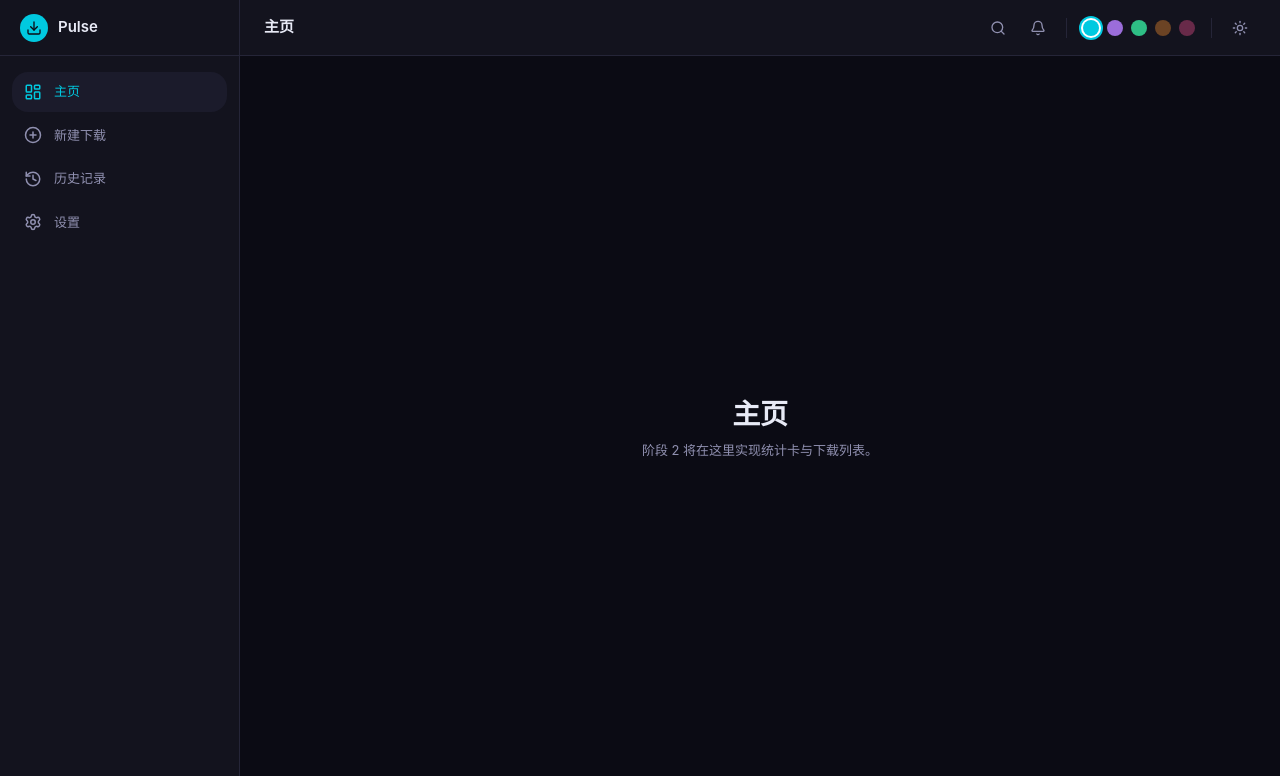
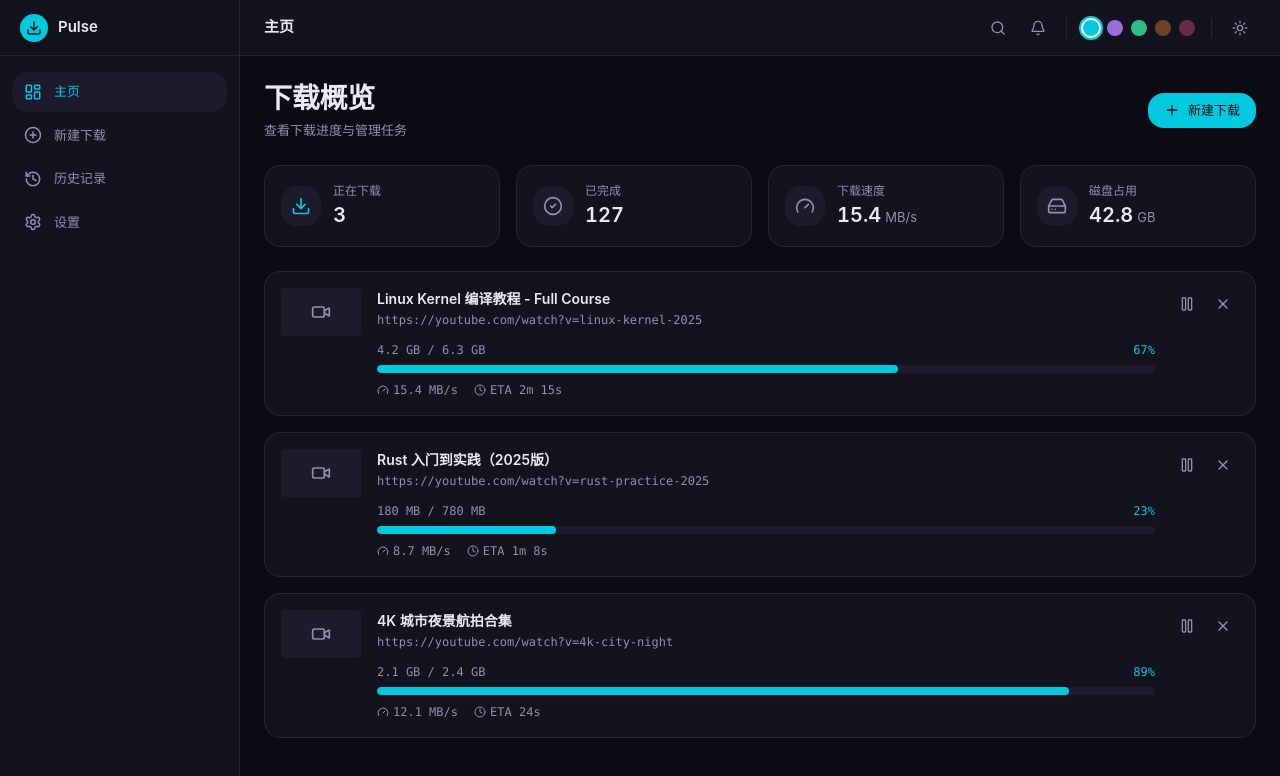
Before and after one commit to zpzhue/Pulse, a Vue app: page /#/dashboard in a window 1280 px wide. Shown: the top 776 px of the page. Built offline with nearby package versions, Linux system fonts and the light colour scheme.

Commit message:
feat: 实现主页 Dashboard（阶段2）
- 4 统计卡（正在下载/已完成/下载速度/磁盘占用）
- 进行中下载列表：缩略图、标题、URL、进度条、速度、ETA、暂停/取消
- 数据为前端模拟态，复用设计令牌，适配主题色与深浅模式

```diff
--- a/src/views/DashboardView.vue
+++ b/src/views/DashboardView.vue
@@ -1,10 +1,154 @@
-<script setup lang="ts"></script>
+<script setup lang="ts">
+import { Download, CircleCheck, Gauge, HardDrive, Video, Clock, Pause, X, Plus } from "lucide-vue-next";
+
+/* 模拟统计数据（阶段 2 为前端状态驱动，后续可接真实下载引擎） */
+const stats = [
+  { icon: Download, accent: true, label: "正在下载", value: "3", unit: "" },
+  { icon: CircleCheck, accent: false, label: "已完成", value: "127", unit: "" },
+  { icon: Gauge, accent: false, label: "下载速度", value: "15.4", unit: "MB/s" },
+  { icon: HardDrive, accent: false, label: "磁盘占用", value: "42.8", unit: "GB" },
+];
+
+/* 模拟进行中的下载任务 */
+interface DownloadTask {
+  title: string;
+  url: string;
+  downloaded: string;
+  total: string;
+  percent: number;
+  speed: string;
+  eta: string;
+}
+
+const downloads: DownloadTask[] = [
+  {
+    title: "Linux Kernel 编译教程 - Full Course",
+    url: "https://youtube.com/watch?v=linux-kernel-2025",
+    downloaded: "4.2 GB",
+    total: "6.3 GB",
+    percent: 67,
+    speed: "15.4 MB/s",
+    eta: "2m 15s",
+  },
+  {
+    title: "Rust 入门到实践（2025版）",
+    url: "https://youtube.com/watch?v=rust-practice-2025",
+    downloaded: "180 MB",
+    total: "780 MB",
+    percent: 23,
+    speed: "8.7 MB/s",
+    eta: "1m 8s",
+  },
+  {
+    title: "4K 城市夜景航拍合集",
+    url: "https://youtube.com/watch?v=4k-city-night",
+    downloaded: "2.1 GB",
+    total: "2.4 GB",
+    percent: 89,
+    speed: "12.1 MB/s",
+    eta: "24s",
+  },
+];
+</script>
 
 <template>
-  <div class="flex h-full min-h-[60vh] items-center justify-center">
-    <div class="max-w-sm text-center">
-      <h2 class="text-h2 text-foreground">主页</h2>
-      <p class="mt-2 text-body-sm text-muted-foreground">阶段 2 将在这里实现统计卡与下载列表。</p>
+  <div class="min-h-full flex flex-col">
+    <!-- Content header: section title + CTA -->
+    <div class="flex items-center justify-between mb-6 gap-4">
+      <div class="min-w-0">
+        <h2 class="text-h2 text-foreground" style="text-wrap: balance">下载概览</h2>
+        <p class="text-body-sm text-muted-foreground mt-1">查看下载进度与管理任务</p>
+      </div>
+      <RouterLink
+        to="/new-download"
+        class="shrink-0 inline-flex items-center gap-2 bg-primary text-primary-foreground rounded-lg px-4 py-2 font-medium text-[13px] transition-opacity hover:opacity-90"
+      >
+        <Plus class="w-4 h-4" />
+        <span>新建下载</span>
+      </RouterLink>
+    </div>
+
+    <!-- Stats Strip: 4 stat cards -->
+    <div class="grid grid-cols-4 gap-4 mb-6 max-lg:grid-cols-2 max-sm:grid-cols-1">
+      <div
+        v-for="s in stats"
+        :key="s.label"
+        class="bg-card border border-border rounded-lg p-4 flex items-center gap-3"
+      >
+        <div class="w-10 h-10 rounded-lg bg-muted flex items-center justify-center shrink-0">
+          <component :is="s.icon" class="w-5 h-5" :class="s.accent ? 'text-primary' : 'text-muted-foreground'" />
+        </div>
+        <div class="flex flex-col min-w-0">
+          <span class="text-[12px] text-muted-foreground">{{ s.label }}</span>
+          <span class="text-[20px] font-semibold text-foreground tabular-nums">
+            {{ s.value }}<span v-if="s.unit" class="text-[13px] font-normal text-muted-foreground ml-1">{{ s.unit }}</span>
+          </span>
+        </div>
+      </div>
+    </div>
+
+    <!-- Download List: active downloads -->
+    <div class="flex flex-col gap-4">
+      <div
+        v-for="d in downloads"
+        :key="d.url"
+        class="bg-card border border-border rounded-lg p-4"
+      >
+        <div class="flex items-start gap-4">
+          <!-- Thumbnail -->
+          <div class="w-20 h-12 rounded bg-muted flex items-center justify-center shrink-0">
+            <Video class="w-5 h-5 text-muted-foreground" />
+          </div>
+
+          <!-- Content -->
+          <div class="flex-1 min-w-0">
+            <h3 class="text-[14px] font-semibold text-foreground truncate">{{ d.title }}</h3>
+            <p class="font-mono text-[12px] text-muted-foreground truncate mt-0.5">{{ d.url }}</p>
+
+            <!-- Progress -->
+            <div class="mt-3">
+              <div class="flex items-center justify-between mb-1.5">
+                <span class="font-mono text-[12px] text-muted-foreground">{{ d.downloaded }} / {{ d.total }}</span>
+                <span class="font-mono text-[12px] text-primary font-medium">{{ d.percent }}%</span>
+              </div>
+              <div class="h-2 rounded-full bg-muted overflow-hidden">
+                <div
+                  class="h-full rounded-full bg-primary transition-[width] duration-300 ease-out"
+                  :style="{ width: d.percent + '%' }"
+                ></div>
+              </div>
+            </div>
+
+            <!-- Speed + ETA -->
+            <div class="flex items-center gap-4 mt-2">
+              <span class="text-[12px] text-muted-foreground flex items-center gap-1">
+                <Gauge class="w-3 h-3" />
+                <span class="font-mono">{{ d.speed }}</span>
+              </span>
+              <span class="text-[12px] text-muted-foreground flex items-center gap-1">
+                <Clock class="w-3 h-3" />
+                <span class="font-mono">ETA {{ d.eta }}</span>
+              </span>
+            </div>
+          </div>
+
+          <!-- Controls -->
+          <div class="flex items-center gap-1 shrink-0">
+            <button
+              class="w-8 h-8 rounded-lg flex items-center justify-center text-muted-foreground hover:bg-muted hover:text-foreground transition-colors"
+              aria-label="暂停"
+            >
+              <Pause class="w-4 h-4" />
+            </button>
+            <button
+              class="w-8 h-8 rounded-lg flex items-center justify-center text-muted-foreground hover:bg-muted hover:text-foreground transition-colors"
+              aria-label="取消"
+            >
+              <X class="w-4 h-4" />
+            </button>
+          </div>
+        </div>
+      </div>
     </div>
   </div>
 </template>
```
Also changed, not shown: 1 other file (tests, documents, lock files or other folders).
